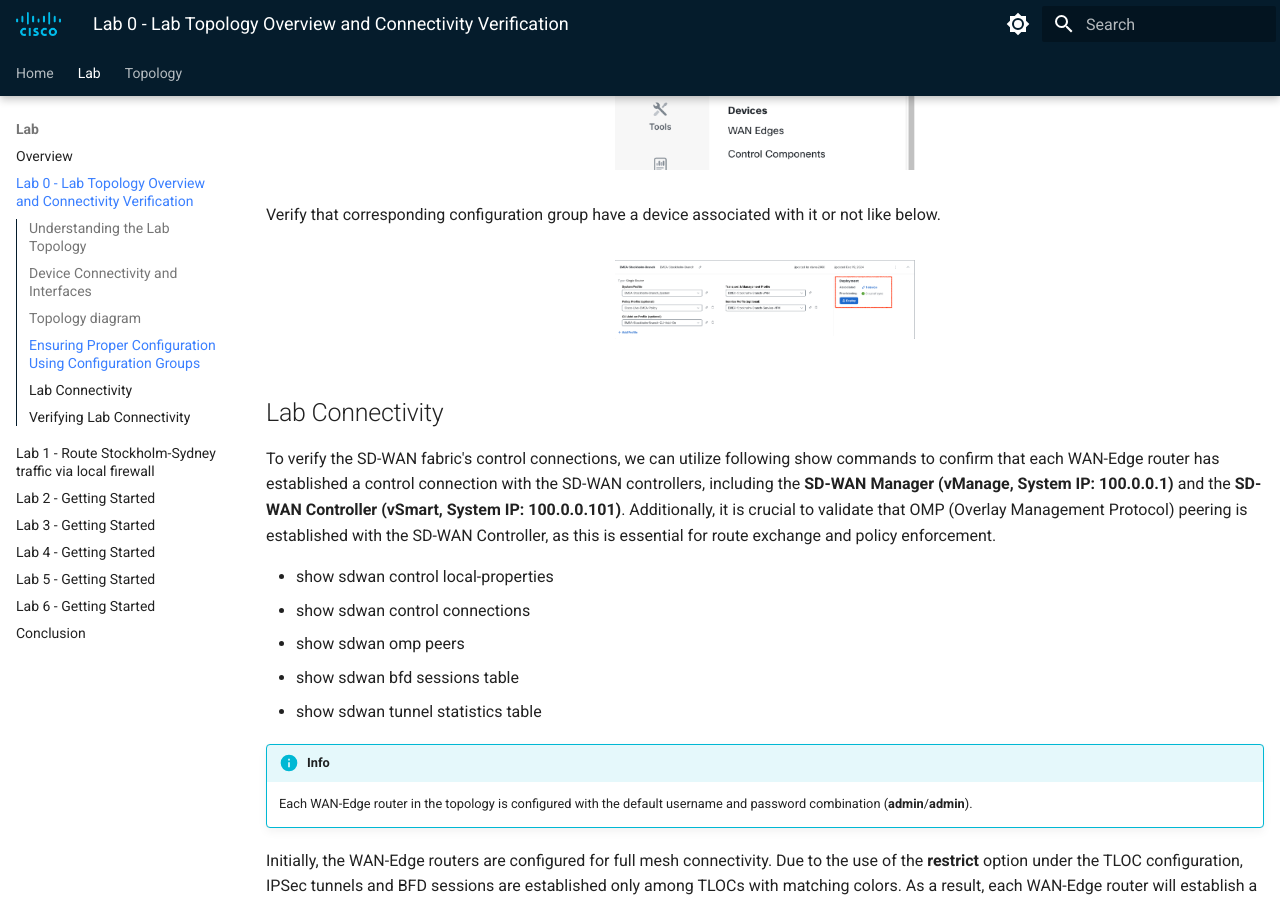
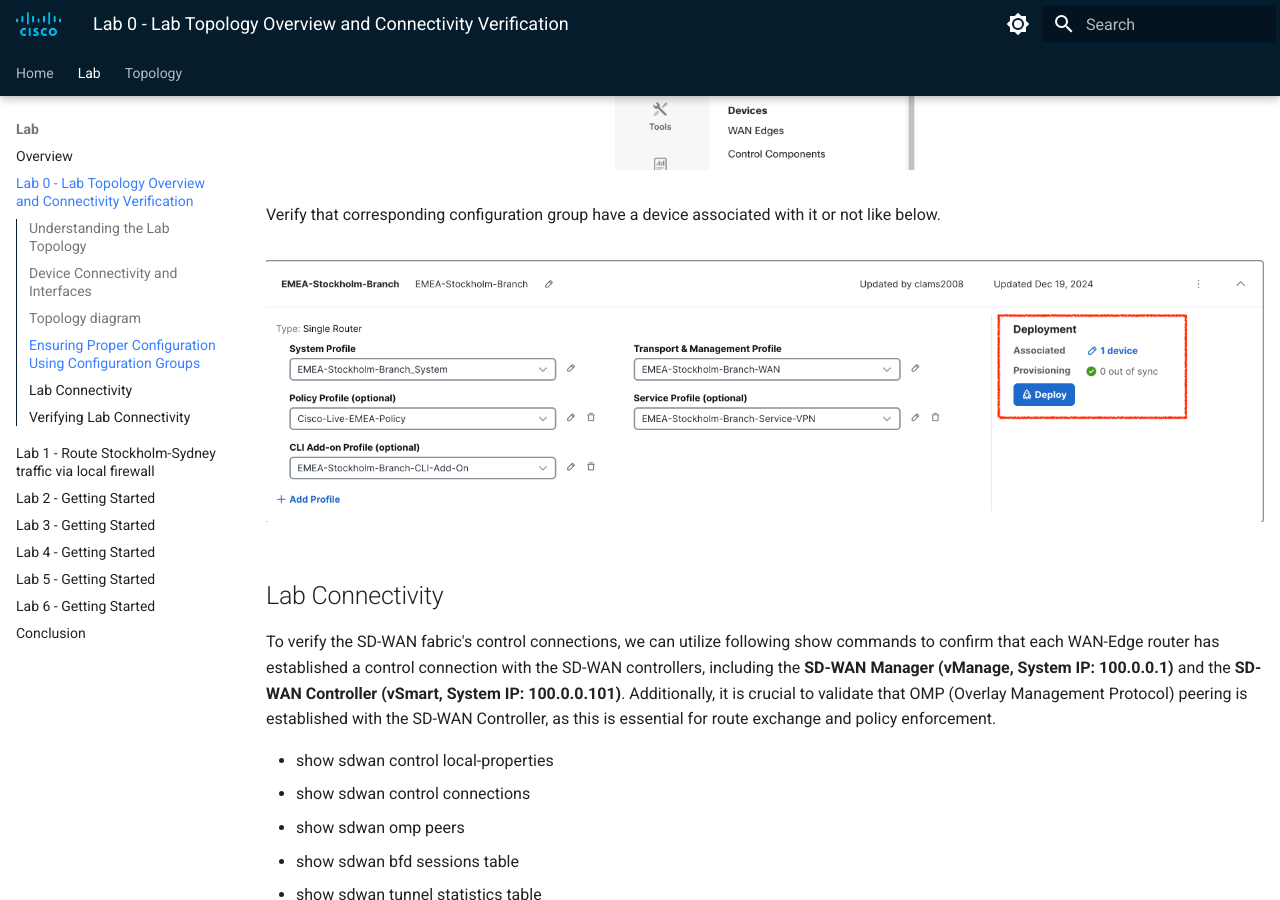
Before and after one commit to ciscodocs/ltrent-2008-clemea25, an MkDocs documentation site: the page built from docs/lab0_getting_started.md, in a window 1280 px wide and 900 px high, scrolled down 4243 px. Built offline with MkDocs 1.6.1 and Material for MkDocs 9.7.7, drawn with Linux system fonts in a browser that asks for light colours.

Commit message:
Lab 0 Task finalized.

```diff
--- a/docs/lab0_getting_started.md
+++ b/docs/lab0_getting_started.md
@@ -108,7 +108,7 @@ You can follow the path once you logged into SD-WAN Manager by clicking **<font
 Verify that corresponding configuration group have a device associated with it or not like below.
 
 <figure markdown>
-  ![cg](./assets/CG-Association.png){ width="300", align=left, .off-glb }
+  ![Configuration Group Association](./assets/CG-Association.png){ align=left, .off-glb }
 </figure>
 
 ## Lab Connectivity
```
